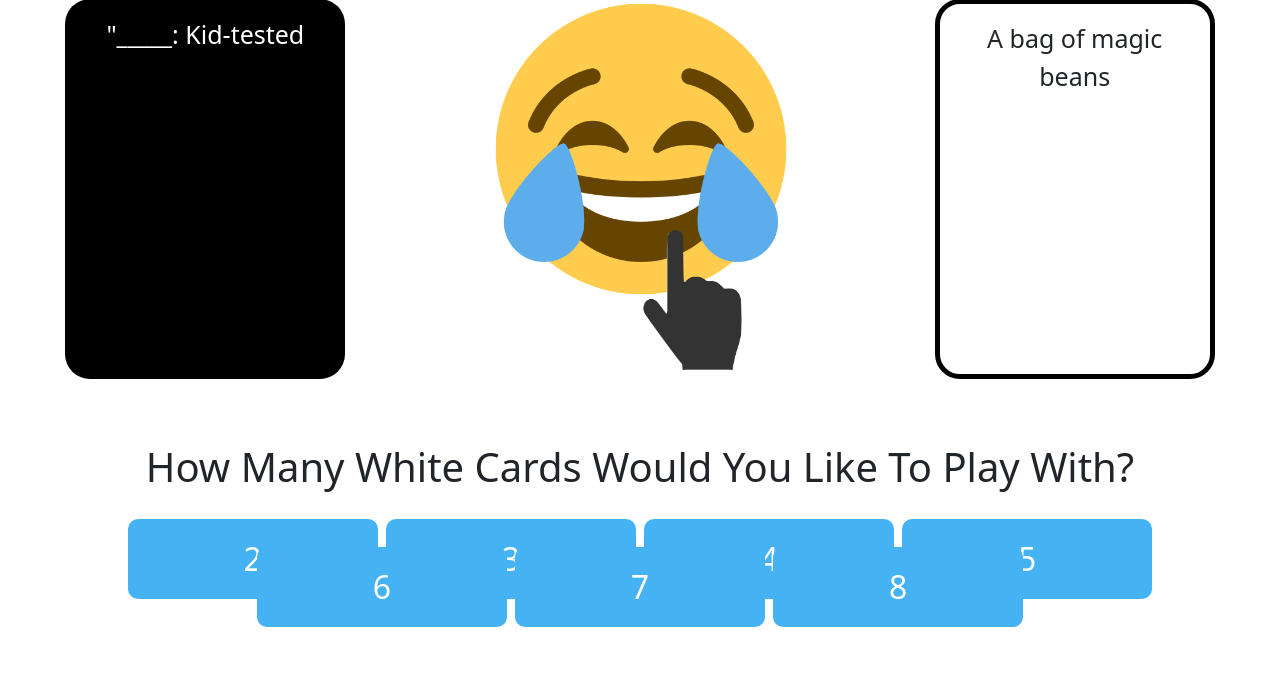
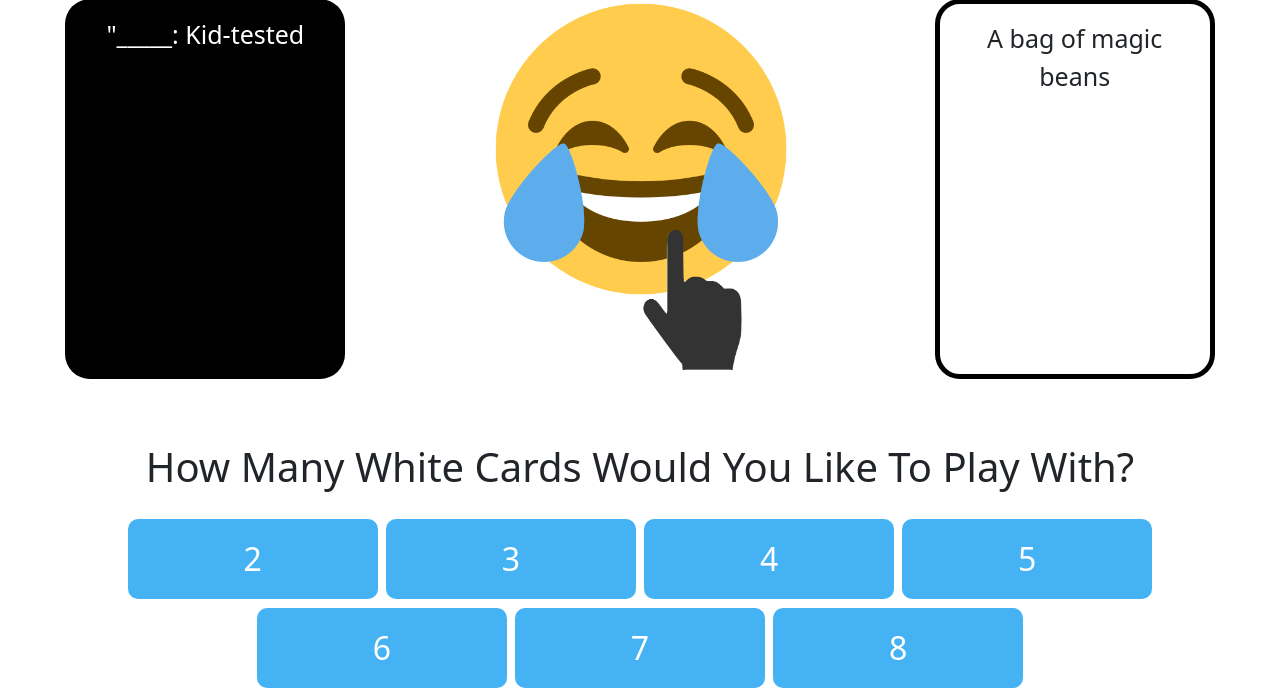
Before and after one commit to john-minney-iii/CS350-Project-1, a Django app: page / in a window 1280 px wide. Shown: the part 315-1003 px from the top of the page. Before the commit the page ends 942 px from the top, so only its background shows below. Run offline with Django 3.2, Linux system fonts and the light colour scheme; data comes from the database, SQL or seed files in the repository.

Commit message:
Start Button Spacing Fixed (#20)
* Start Button Spacing Fixed

* Delete Pipfile

Co-authored-by: John Minney III <jminneyiii@gmail.com>

```diff
--- a/start/templates/index.html
+++ b/start/templates/index.html
@@ -50,6 +50,10 @@
     .pointer {
       bottom: -150px;
     }
+
+    .marginTop {
+      margin-top: 31px;
+    }
   </style>
 </head>
 
@@ -92,16 +96,16 @@
       </div>
     </div>
 
-    <!-- Start Button to Play Page -->
+    <!-- Start Buttons to Play Page -->
     <br></br>
     <h1 class="display-10">How Many White Cards Would You Like To Play With?</h1>
     <a href="play/2/1/0/True/0/0/"> <button class="button button1 btn-outline-primary">2</button></a>
     <a href="play/3/1/0/True/0/0/"> <button class="button button1 btn-outline-primary">3</button></a>
     <a href="play/4/1/0/True/0/0/"> <button class="button button1 btn-outline-primary">4</button></a>
     <a href="play/5/1/0/True/0/0/"> <button class="button button1 btn-outline-primary">5</button></a>
-    <a href="play/6/1/0/True/0/0/"> <button class="button button1 btn-outline-primary">6</button></a>
-    <a href="play/7/1/0/True/0/0/"> <button class="button button1 btn-outline-primary">7</button></a>
-    <a href="play/8/1/0/True/0/0/"> <button class="button button1 btn-outline-primary">8</button></a>
+    <a href="play/6/1/0/True/0/0/"> <button class="button button1 btn-outline-primary marginTop">6</button></a>
+    <a href="play/7/1/0/True/0/0/"> <button class="button button1 btn-outline-primary marginTop">7</button></a>
+    <a href="play/8/1/0/True/0/0/"> <button class="button button1 btn-outline-primary marginTop">8</button></a>
   </center>
 </body>
 
```
